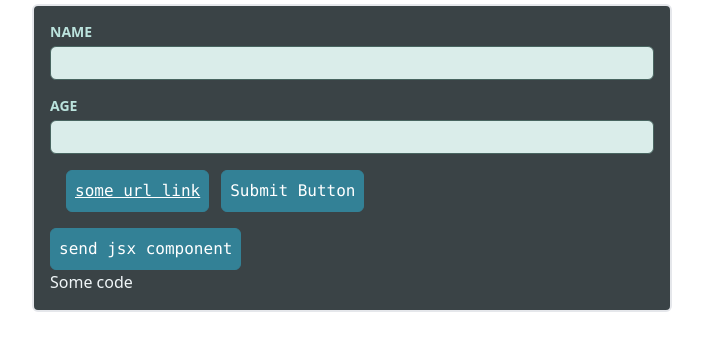
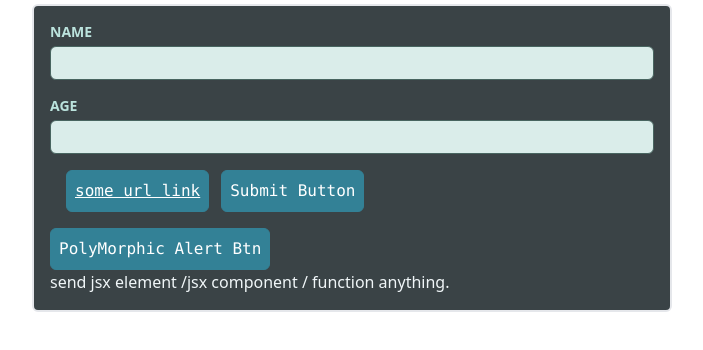
Before and after one commit to codecamp-prem/React-Coding-Interview, a React (Vite) app: page / in a window 1280 px wide. Shown: the top 350 px of the page, without its empty margins (288-991 px from the left). Built offline with nearby package versions, Linux system fonts and the light colour scheme.

Commit message:
polymorphic component with Generics

```diff
--- a/src/DynamicInput/DynamicInput.tsx
+++ b/src/DynamicInput/DynamicInput.tsx
@@ -14,8 +14,15 @@ const DynamicInput = () => {
         <Button href="#">some url link</Button>
         <Button type="submit">Submit Button</Button>
       </p>
-      <Container as={Button}>send jsx component</Container>
-      <Container as="p">Some code</Container>
+      <Container
+        as={Button}
+        onClick={() => alert("Polymorphic Component Example")}
+      >
+        PolyMorphic Alert Btn
+      </Container>
+      <Container as="p">
+        send jsx element /jsx component / function anything.
+      </Container>
     </main>
   );
 };
```
